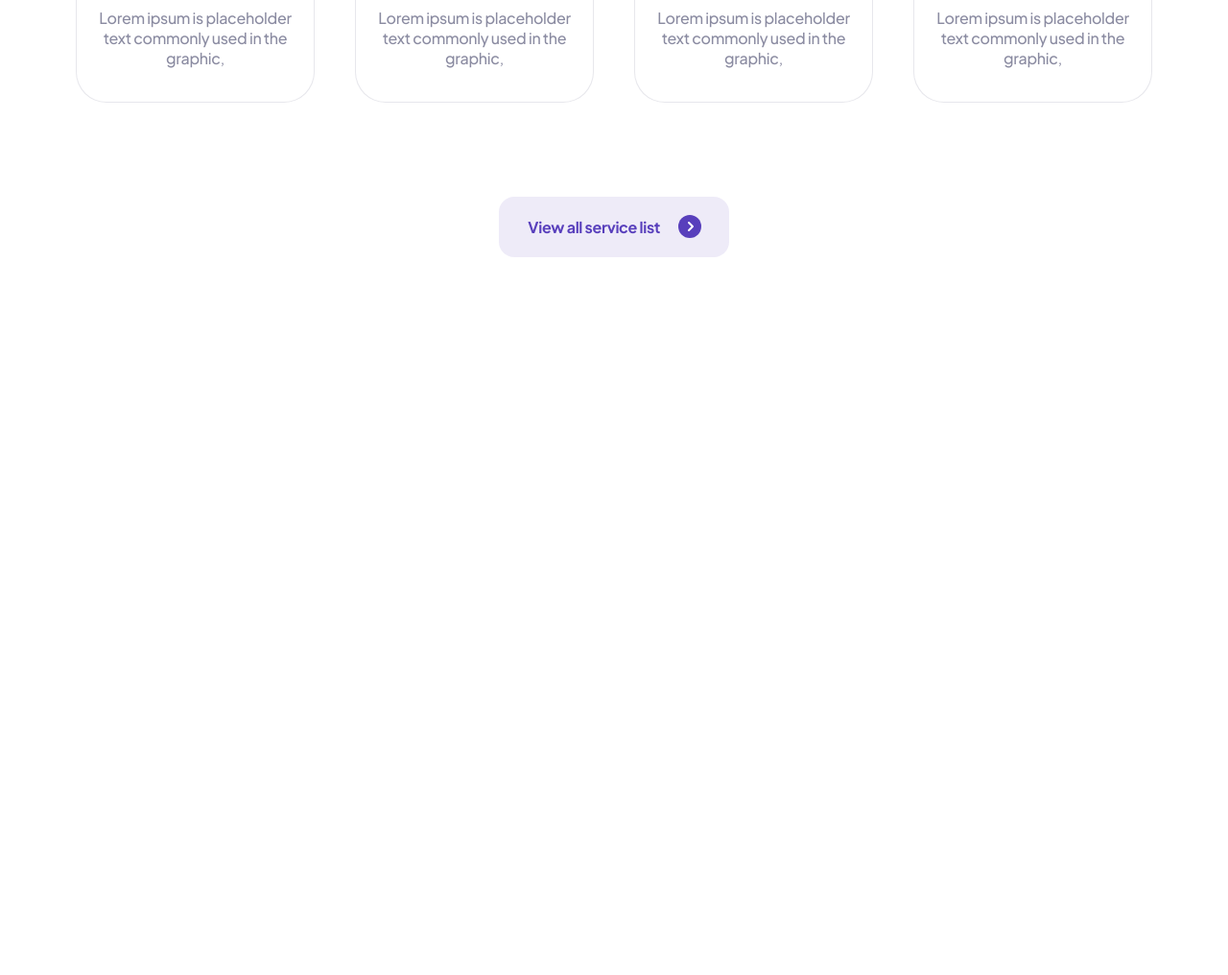
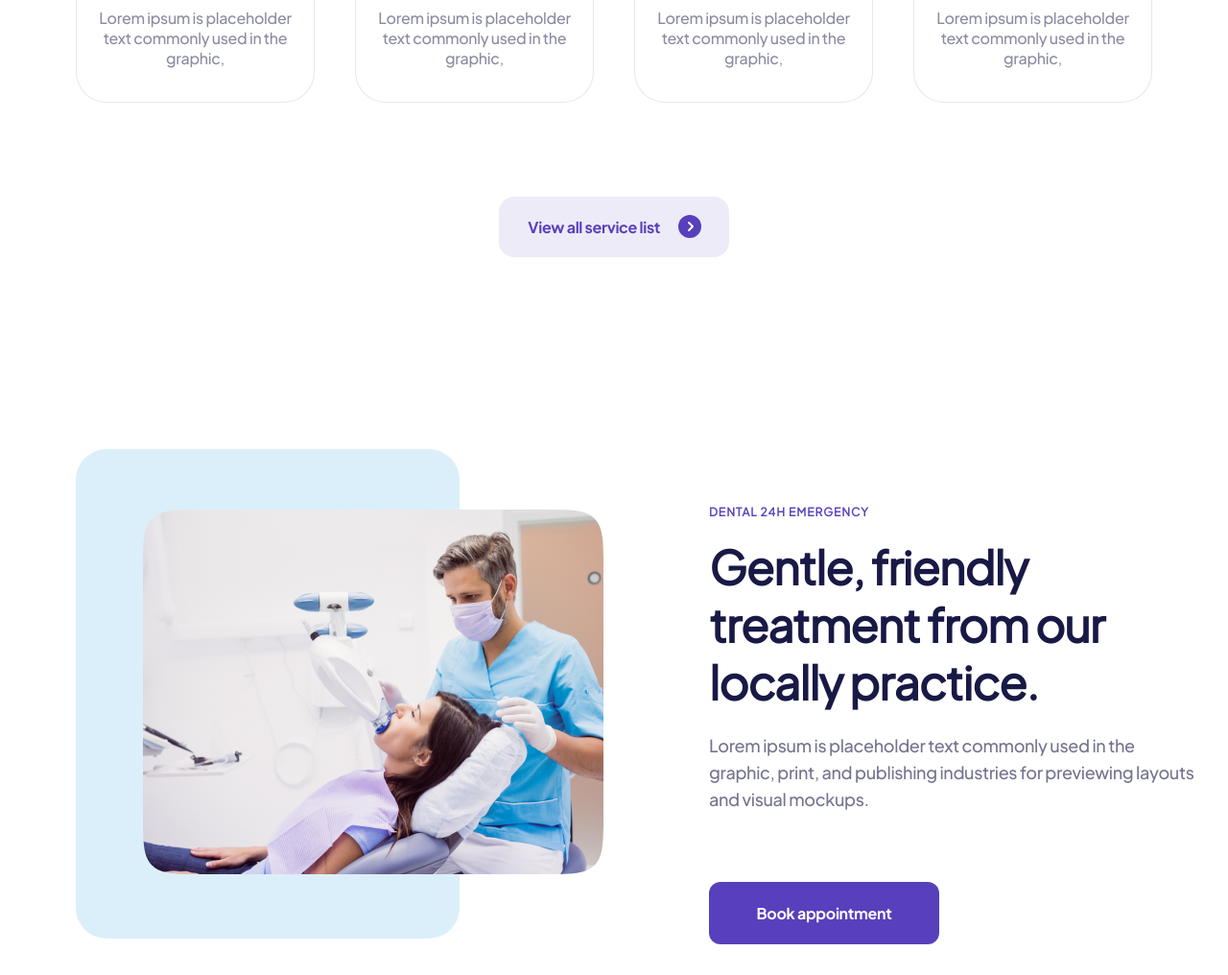
Before and after one commit to DominickMikka/dentist, a website: page index.html in a window 1280 px wide. Shown: the part 1847-2863 px from the top of the page at 96% size. Before the commit the page ends 2147 px from the top, so only its background shows below. Drawn offline with Linux system fonts and the light colour scheme.

Commit message:
feat: add dental emergency block

```diff
--- a/index.html
+++ b/index.html
@@ -92,6 +92,17 @@
       </div>
       <a href="#" class="all-services-button">View all service list <img src="./assets/icons/arrow-right.svg" /></a>
     </div>
+    <div class="dental-emergency">
+      <div class="patient">
+        <img src="./assets/patient-receiving-dental-treatment.png" alt="patient" />
+      </div>
+      <div class="dental-content">
+        <div class="dental-title">Dental 24H Emergency</div>
+        <h2>Gentle, friendly treatment from our locally practice.</h2>
+        <div class="dental-content-text">Lorem ipsum is placeholder text commonly used in the graphic, print, and publishing industries for previewing layouts and visual mockups.</div>
+        <a href="#book" class="book-appointment dental-button">Book appointment</a>
+      </div>
+    </div>
   </main>
 </body>
 </html>
--- a/styles/style.scss
+++ b/styles/style.scss
@@ -327,6 +327,7 @@ main {
 }
 
 .services {
+  margin: 0 0 200px 0;
   padding: 0 55px;
 
   .services-header {
@@ -449,3 +450,66 @@ main {
     }
   }
 }
+
+.dental-emergency {
+  display: flex;
+  gap: 235px;
+
+  .patient {
+    position: relative;
+
+    img {
+      position: relative;
+      top: 63px;
+      left: 125px;
+    }
+
+    &::before {
+      content: '';
+      position: absolute;
+      left: 55px;
+      width: 400px;
+      height: 510px;
+      background: #DBEFFA;
+      border-radius: 32px;
+    }
+  }
+
+  .dental-content {
+    padding: 58px 0 0 0;
+
+    .dental-title {
+      padding: 0 0 20px 0px;
+      font-size: 12px;
+      letter-spacing: 0.08em;
+      text-transform: uppercase;
+      color: #583FBC;
+      font-weight: bold;
+    }
+
+    h2 {
+      max-width: 565px;
+      font-size: 48px;
+      line-height: 60px;
+      letter-spacing: -1px;
+      color: #181945;
+    }
+
+    .dental-content-text {
+      max-width: 510px;
+      padding: 22px 0 72px 0;
+      font-family: "EudoxusSans-Medium";
+      font-size: 18px;
+      line-height: 28px;
+      letter-spacing: -0.02em;
+      color: #181945;
+      opacity: 0.6;
+    }
+
+    .dental-button {
+      width: 240px;
+      height: 65px;
+      font-size: 16px;
+    }
+  }
+}
```
Also changed, not shown: assets/patient-receiving-dental-treatment.png (added), styles/style.css, 1 other file.
